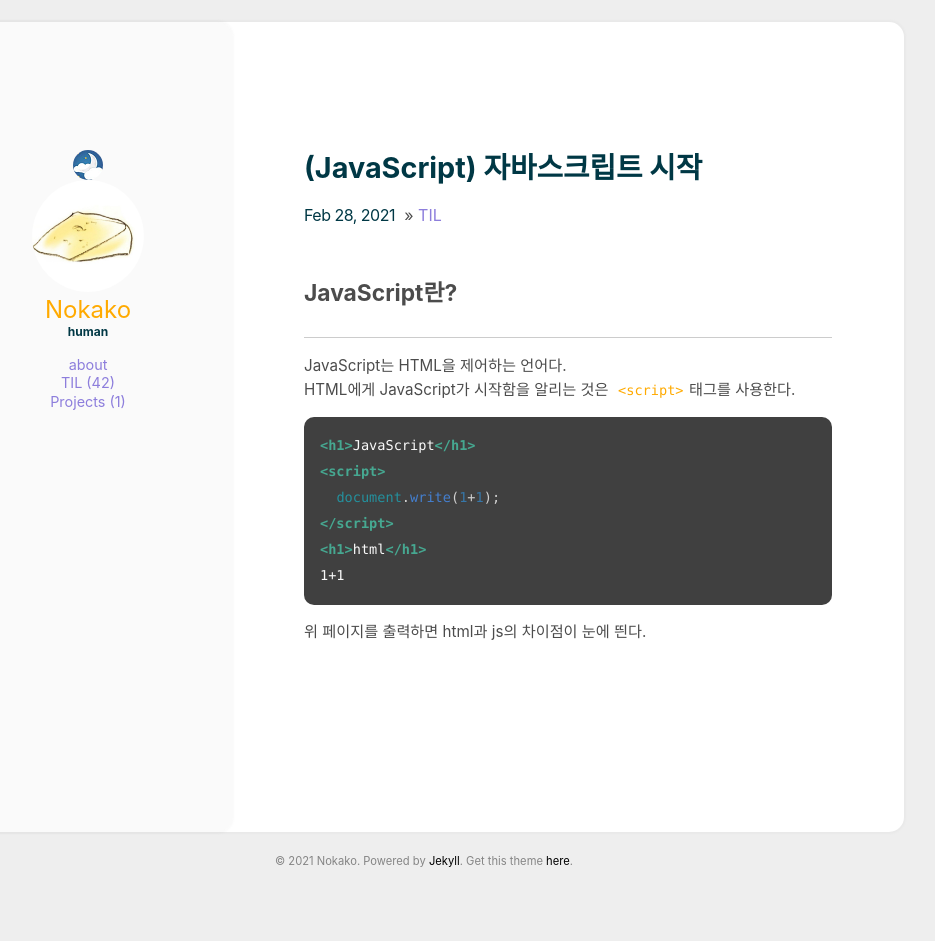
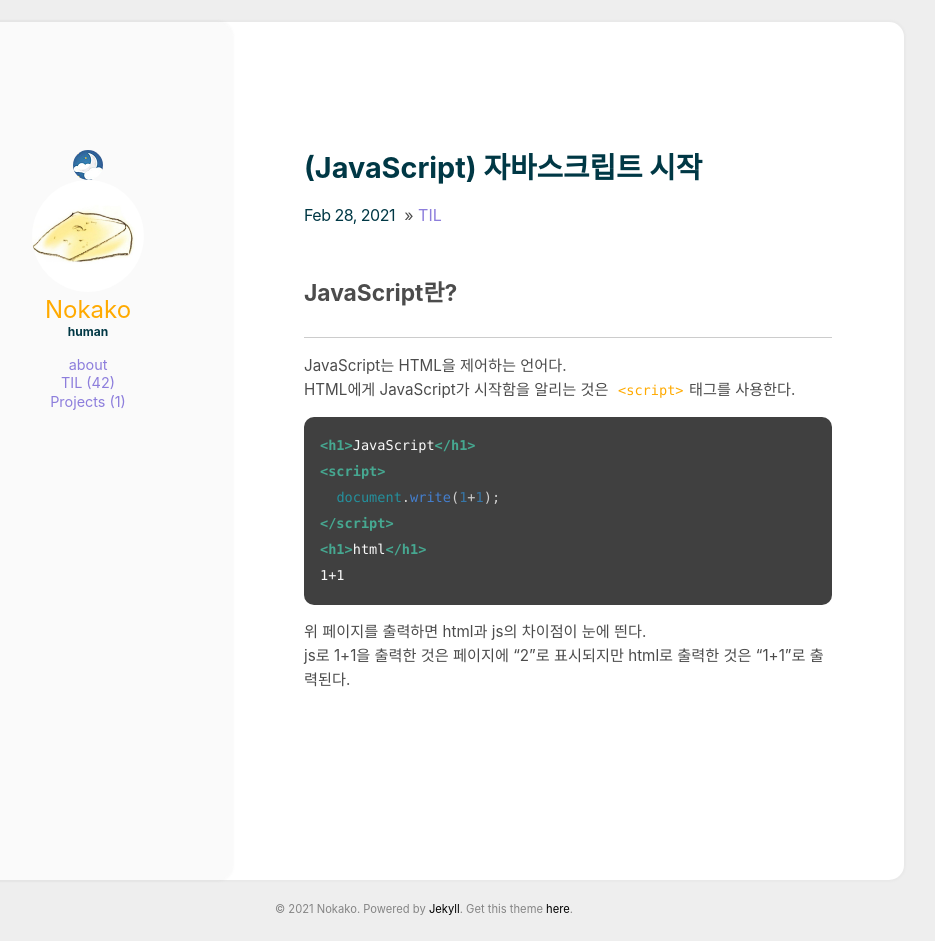
Before and after one commit to Nokako/Nokako.github.io, a Jekyll site: the page built from _posts/2021-02-28-43.md, in a window 1280 px wide. Shown: the whole page, without its empty margins (216-1151 px from the left). Built offline with Jekyll 4.4.1, drawn with Linux system fonts in a browser that asks for light colours.

Commit message:
TIL수정

````diff
--- a/_posts/2021-02-28-43.md
+++ b/_posts/2021-02-28-43.md
@@ -19,3 +19,5 @@ HTML에게 JavaScript가 시작함을 알리는 것은 `<script>`태그를 사
 1+1
 ```
 위 페이지를 출력하면 html과 js의 차이점이 눈에 띈다.
+js로 1+1을 출력한 것은 페이지에 "2"로 표시되지만
+html로 출력한 것은 "1+1"로 출력된다.
````
